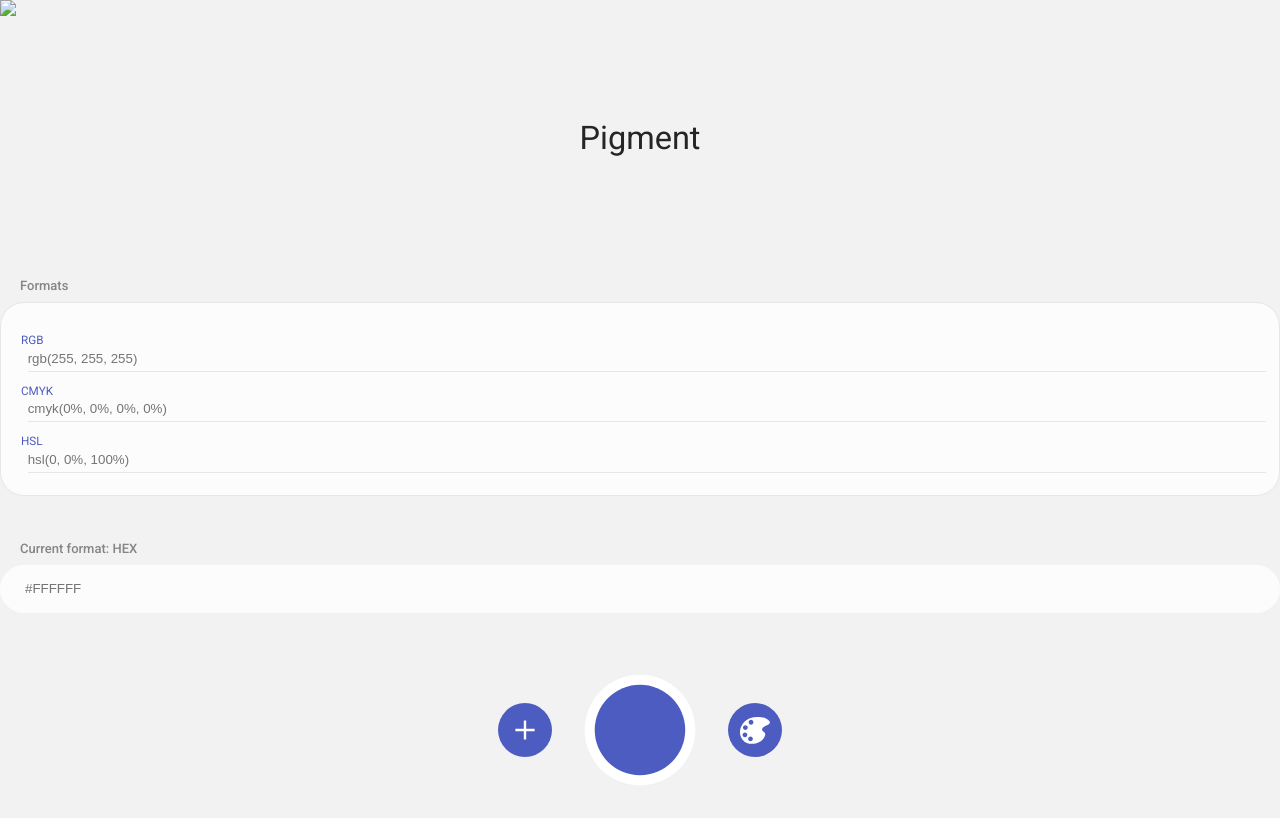
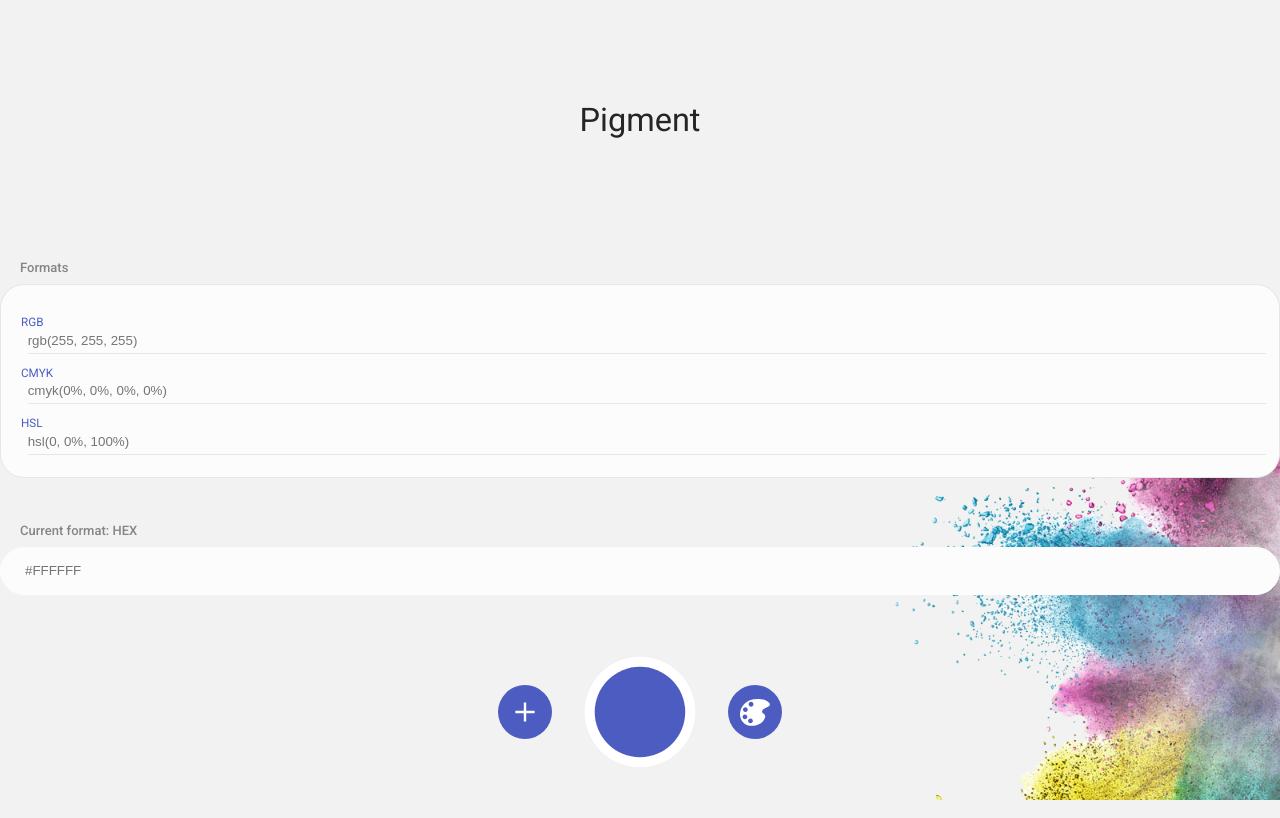
Before and after one commit to SamsungInternet/pigment, a plain HTML site: page index.html in a window 1280 px wide. Drawn offline with Linux system fonts and the light colour scheme.

Commit message:
Adds powder background

```diff
--- a/index.html
+++ b/index.html
@@ -10,8 +10,7 @@
 
 </head>
 <body>
-    <img src="images/">
-    <main class="container">
+    <main class="container bg-app">
         <header>
             <h1 class="oui-page-title">Pigment</h1>
         </header>
```
